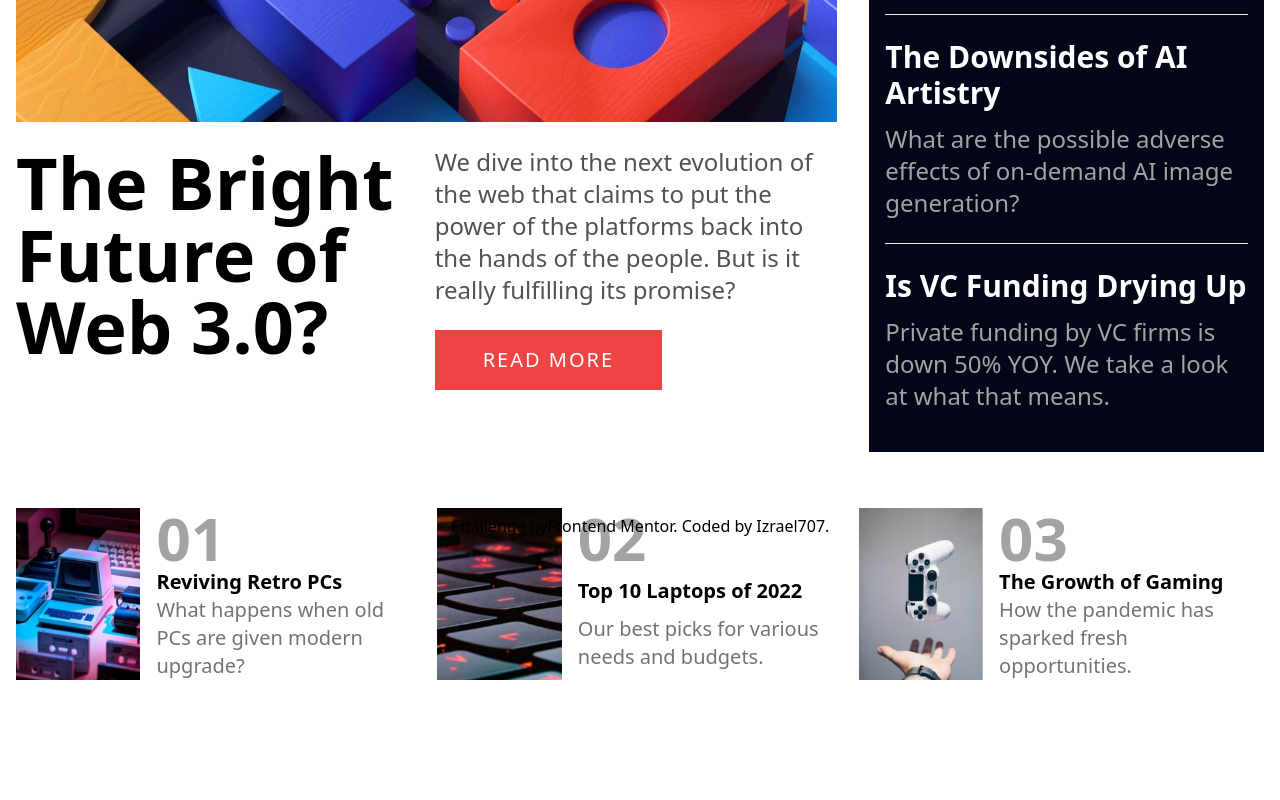
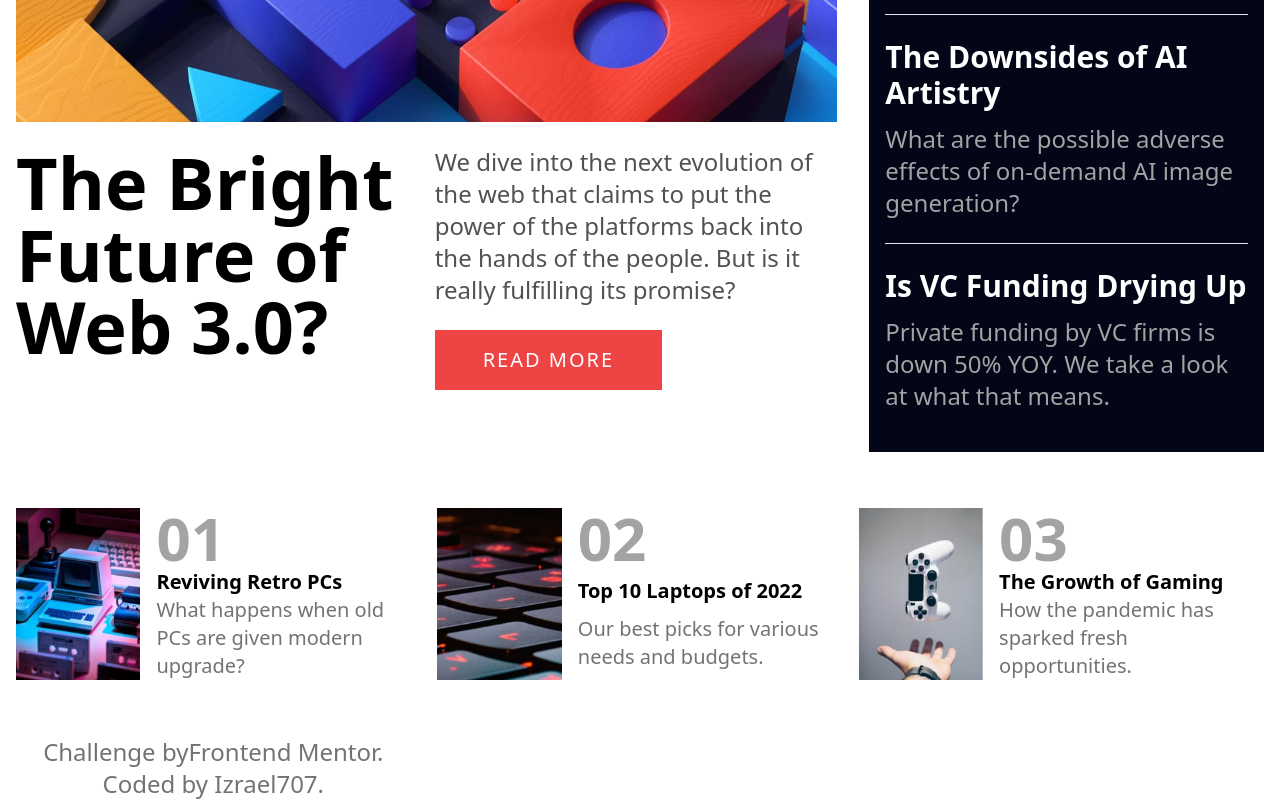
Before and after one commit to Izrael707/news-homepage-main, a Next.js app: page / in a window 1280 px wide. Shown: the part 374-1174 px from the top of the page. Before the commit the page ends 1062 px from the top, so only its background shows below. Built offline with nearby package versions, Linux system fonts and the light colour scheme.

Commit message:
minor edits

```diff
--- a/pages/index.js
+++ b/pages/index.js
@@ -91,14 +91,14 @@ export default function App() {
             subtitle="How the pandemic has sparked fresh opportunities."
           />
         </div>
+        <div class="text-center text-2xl text-neutral-500">
+          Challenge by
+          <a href="https://www.frontendmentor.io?ref=challenge" target="_blank">
+            Frontend Mentor
+          </a>
+          . Coded by <a href="github.com/izrael707">Izrael707</a>.
+        </div>
       </main>
-      <div class="text-center">
-        Challenge by
-        <a href="https://www.frontendmentor.io?ref=challenge" target="_blank">
-          Frontend Mentor
-        </a>
-        . Coded by <a href="github.com/izrael707">Izrael707</a>.
-      </div>
     </div>
   );
 }
```
